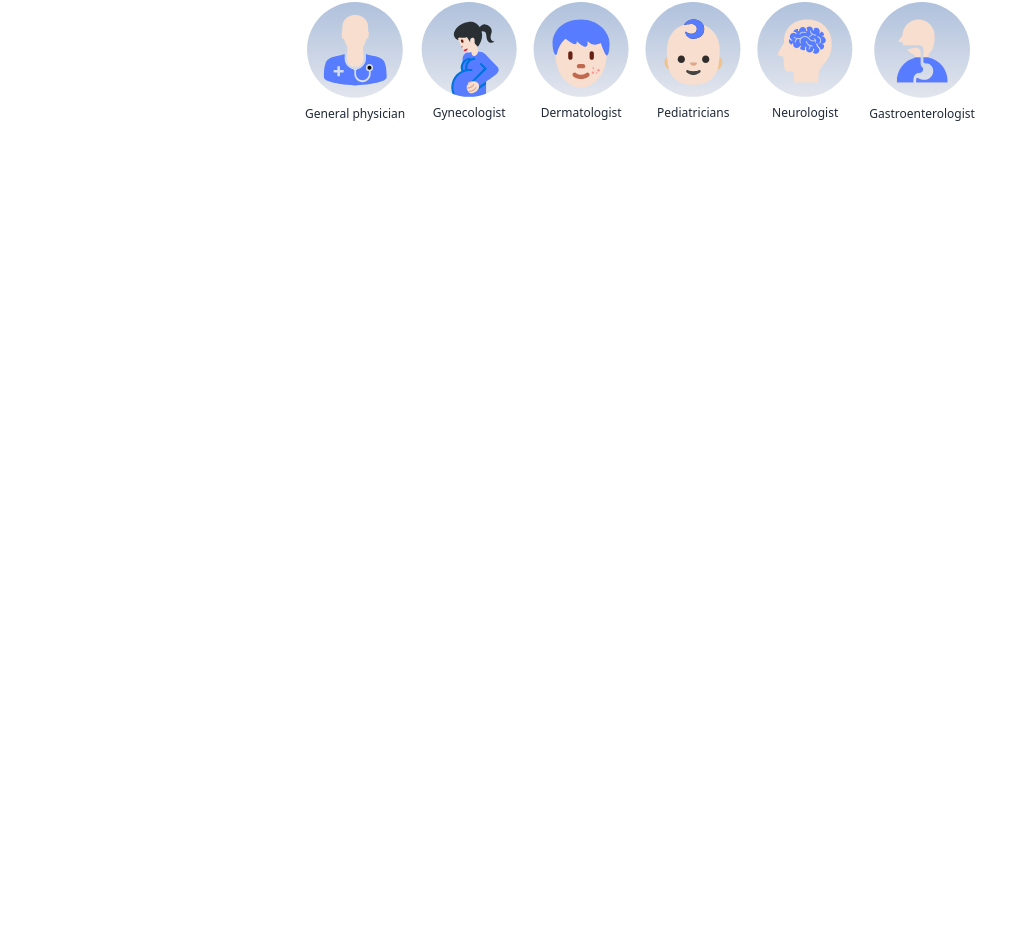
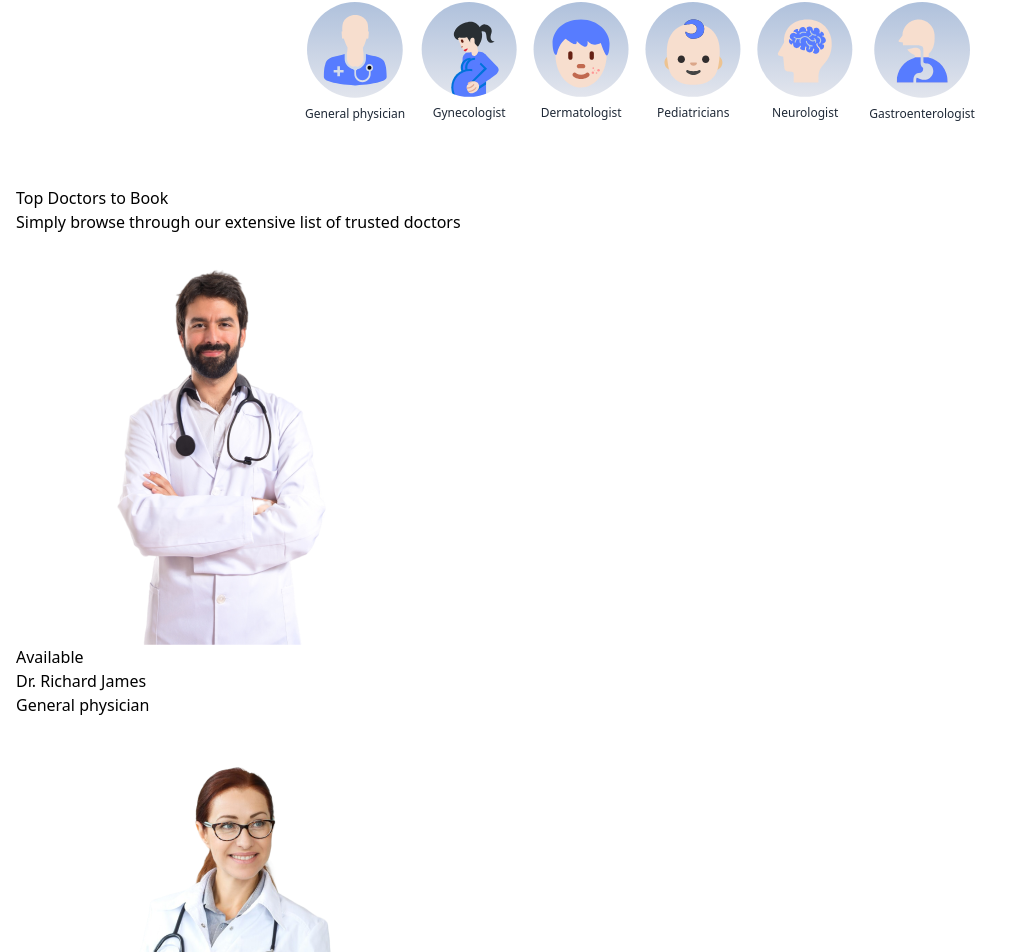
Before and after one commit to hamzarahmoun/doctor-appointement, a React (Vite) app in the folder frontend/: page / in a window 1280 px wide. Shown: the part 751-1703 px from the top of the page, without its empty margins (0-1022 px from the left). Before the commit the page ends 937 px from the top, so only its background shows below. Built offline with nearby package versions, Linux system fonts and the light colour scheme.

Commit message:
top doctors

```diff
--- a/frontend/src/components/TopDoctor.jsx
+++ b/frontend/src/components/TopDoctor.jsx
@@ -1,9 +1,25 @@
 import React from 'react'
+import { doctors } from '../assets/assets_frontend/assets'
 
 const TopDoctor = () => {
   return (
     <div>
-
+        <h1>Top Doctors to Book</h1>
+        <p>Simply browse through our extensive list of trusted doctors</p>
+        <div>
+            {doctors.slice(0,10).map((items,index)=>(
+                <div>
+                    <img src={items.image} alt="" />
+                    <div>
+                        <div>
+                            <p></p><p>Available</p>
+                        </div>
+                        <p>{items.name}</p>
+                        <p>{items.speciality}</p>
+                    </div>
+                </div>
+            ))}
+        </div>
     </div>
   )
 }
```
